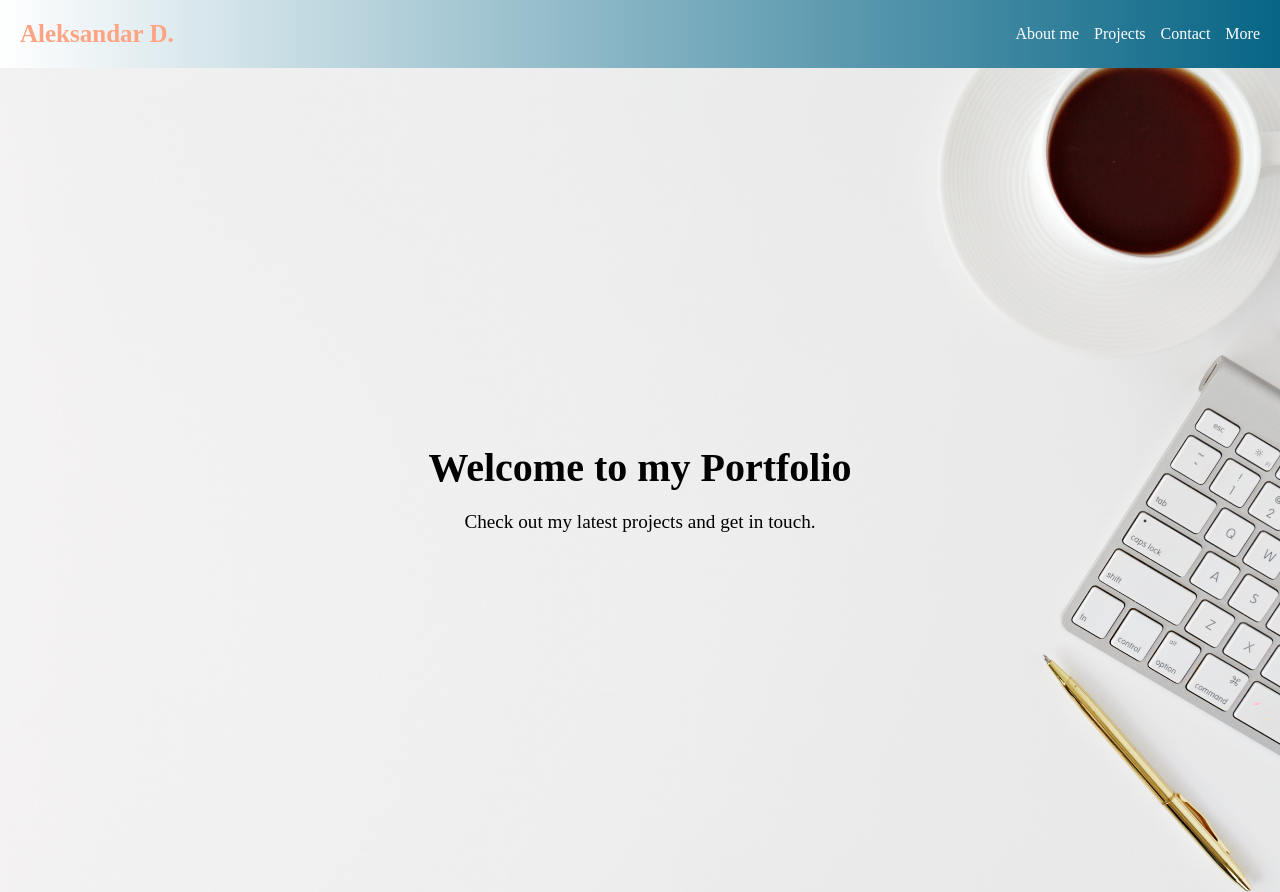
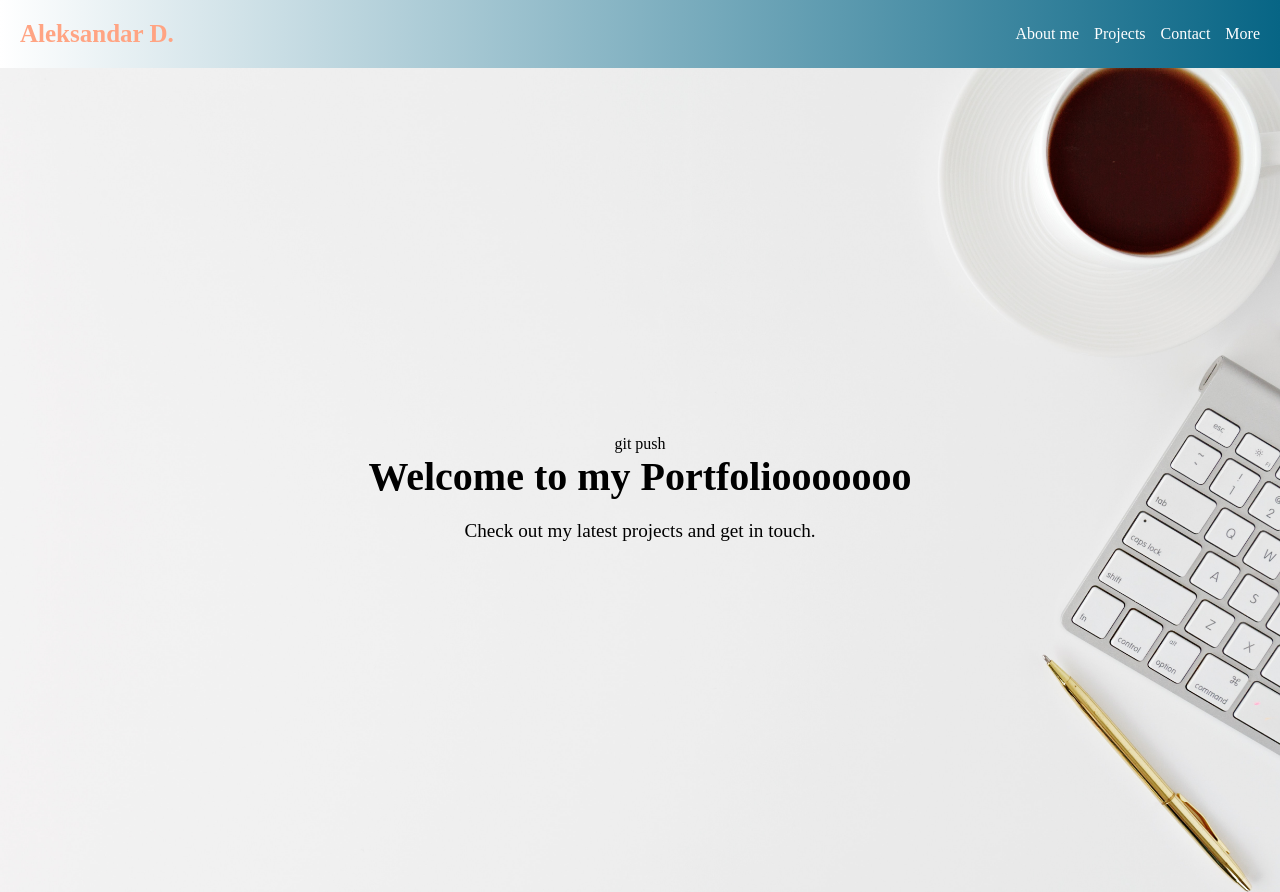
Before and after one commit to AleksandarDrobnjak/Portfolio, a plain HTML site: page index.html in a window 1280 px wide. Shown: the top 892 px of the page. Drawn offline with Linux system fonts and the light colour scheme; a web font is replaced by a local one.

Commit message:
ovo je test

```diff
--- a/index.html
+++ b/index.html
@@ -36,7 +36,7 @@
     <main>
       <section id="hero">
         <div class="hero-content">
-          <h1>Welcome to my Portfolio</h1>
+git push          <h1>Welcome to my Portfoliooooooo</h1>
           <p>Check out my latest projects and get in touch.</p>
         </div>
       </section>
```
